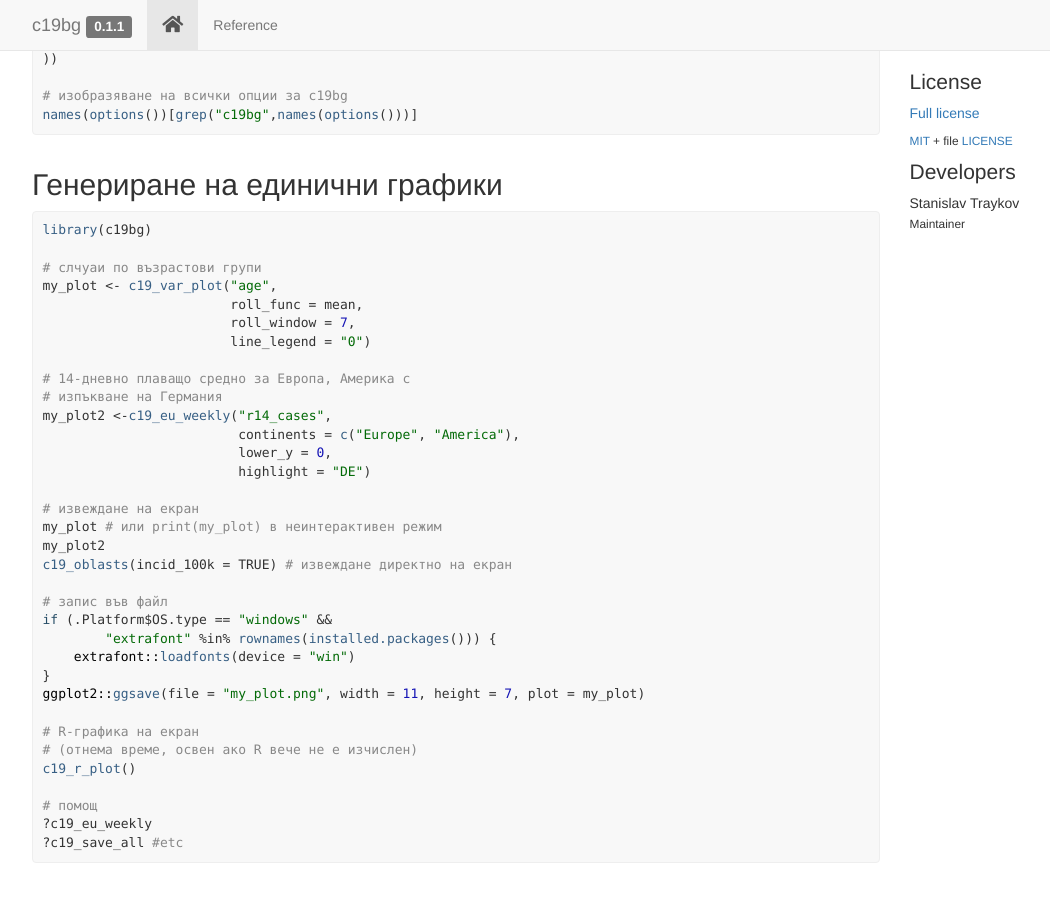
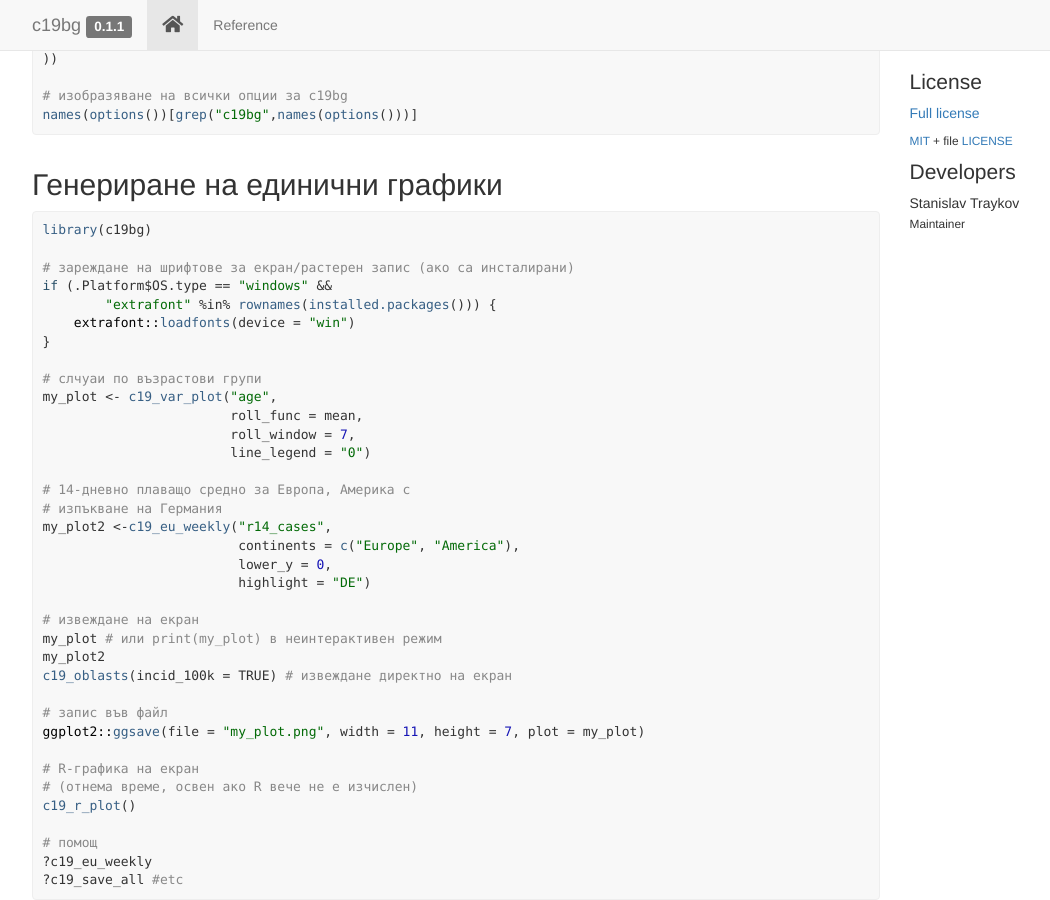
Before and after one commit to StanTraykov/c19bg, a Jekyll site: the page docs/index.html, which Jekyll copies as it is, in a window 1280 px wide and 900 px high, scrolled down 2043 px. Shown: the whole window, without its empty margins (38-1088 px from the left). Built offline with Jekyll 4.4.1, drawn with Linux system fonts in a browser that asks for light colours; nearby versions of some CDN libraries; comment, search, counter and statistics services are not loaded.

Commit message:
auto upload c19bg/plots/Dec30 (Dec30 11:38:08)

```diff
--- a/docs/index.html
+++ b/docs/index.html
@@ -162,6 +162,12 @@
 <div class="sourceCode" id="cb5"><pre class="downlit sourceCode r">
 <code class="sourceCode R"><span class="kw"><a href="https://rdrr.io/r/base/library.html">library</a></span><span class="op">(</span><span class="va">c19bg</span><span class="op">)</span>
 
+<span class="co"># зареждане на шрифтове за екран/растерен запис (ако са инсталирани)</span>
+<span class="kw">if</span> <span class="op">(</span><span class="va">.Platform</span><span class="op">$</span><span class="va">OS.type</span> <span class="op">==</span> <span class="st">"windows"</span> <span class="op">&amp;&amp;</span>
+        <span class="st">"extrafont"</span> <span class="op">%in%</span> <span class="fu"><a href="https://rdrr.io/r/base/colnames.html">rownames</a></span><span class="op">(</span><span class="fu"><a href="https://rdrr.io/r/utils/installed.packages.html">installed.packages</a></span><span class="op">(</span><span class="op">)</span><span class="op">)</span><span class="op">)</span> <span class="op">{</span>
+    <span class="fu">extrafont</span><span class="fu">::</span><span class="fu"><a href="https://rdrr.io/pkg/extrafont/man/loadfonts.html">loadfonts</a></span><span class="op">(</span>device <span class="op">=</span> <span class="st">"win"</span><span class="op">)</span>
+<span class="op">}</span>
+
 <span class="co"># слчуаи по възрастови групи</span>
 <span class="va">my_plot</span> <span class="op">&lt;-</span> <span class="fu"><a href="reference/c19_var_plot.html">c19_var_plot</a></span><span class="op">(</span><span class="st">"age"</span>,
                         roll_func <span class="op">=</span> <span class="va">mean</span>,
@@ -181,10 +187,6 @@
 <span class="fu"><a href="reference/c19_oblasts.html">c19_oblasts</a></span><span class="op">(</span>incid_100k <span class="op">=</span> <span class="cn">TRUE</span><span class="op">)</span> <span class="co"># извеждане директно на екран</span>
 
 <span class="co"># запис във файл</span>
-<span class="kw">if</span> <span class="op">(</span><span class="va">.Platform</span><span class="op">$</span><span class="va">OS.type</span> <span class="op">==</span> <span class="st">"windows"</span> <span class="op">&amp;&amp;</span>
-        <span class="st">"extrafont"</span> <span class="op">%in%</span> <span class="fu"><a href="https://rdrr.io/r/base/colnames.html">rownames</a></span><span class="op">(</span><span class="fu"><a href="https://rdrr.io/r/utils/installed.packages.html">installed.packages</a></span><span class="op">(</span><span class="op">)</span><span class="op">)</span><span class="op">)</span> <span class="op">{</span>
-    <span class="fu">extrafont</span><span class="fu">::</span><span class="fu"><a href="https://rdrr.io/pkg/extrafont/man/loadfonts.html">loadfonts</a></span><span class="op">(</span>device <span class="op">=</span> <span class="st">"win"</span><span class="op">)</span>
-<span class="op">}</span>
 <span class="fu">ggplot2</span><span class="fu">::</span><span class="fu"><a href="https://ggplot2.tidyverse.org/reference/ggsave.html">ggsave</a></span><span class="op">(</span>file <span class="op">=</span> <span class="st">"my_plot.png"</span>, width <span class="op">=</span> <span class="fl">11</span>, height <span class="op">=</span> <span class="fl">7</span>, plot <span class="op">=</span> <span class="va">my_plot</span><span class="op">)</span>
 
 <span class="co"># R-графика на екран</span>
--- a/docs/pkgdown.yml
+++ b/docs/pkgdown.yml
@@ -2,4 +2,4 @@ pandoc: 2.7.3
 pkgdown: 1.6.1
 pkgdown_sha: ~
 articles: {}
-last_built: 2020-12-30T08:55Z
+last_built: 2020-12-30T09:37Z
```
